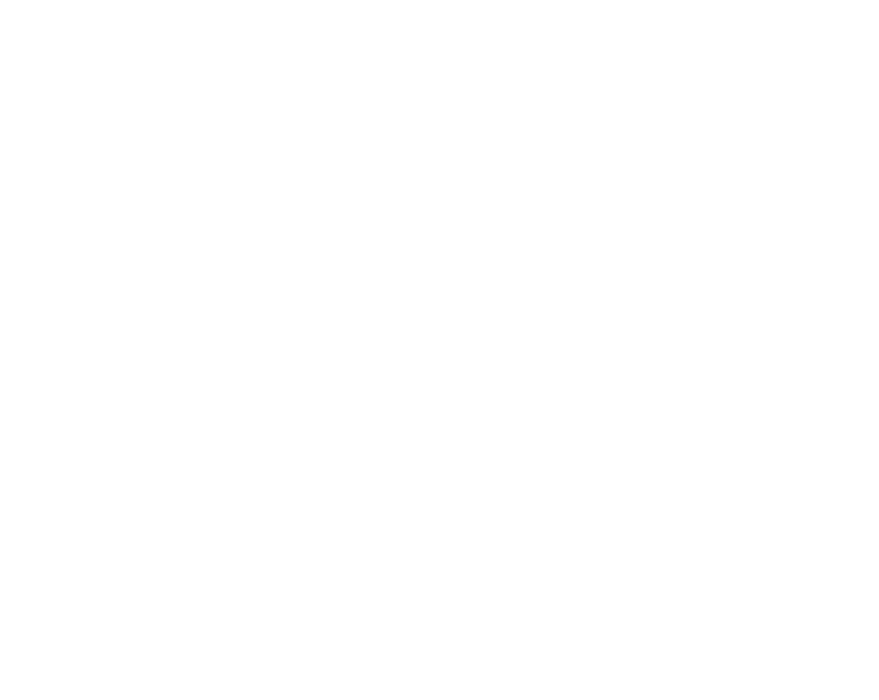
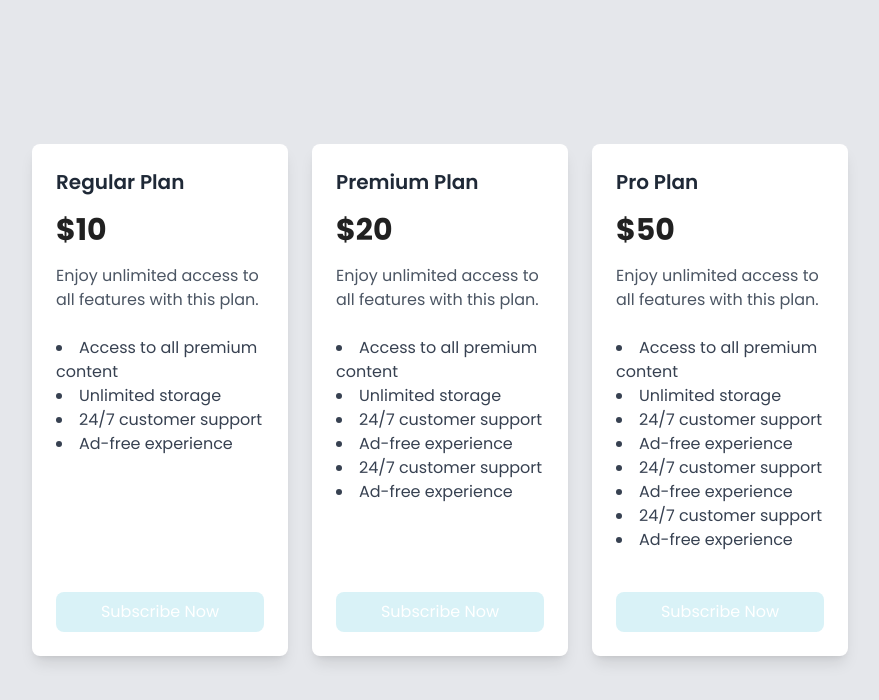
Before and after one commit to Sivellexfc/project-management-system-frontend, a React (Create React App) app: page /subscription in a window 1280 px wide. Before the commit this address had no page. Shown: the top 700 px of the page, without its empty margins (200-1079 px from the left). Built offline with nearby package versions, Linux system fonts and the light colour scheme.

Commit message:
subscription page eklendi, (backend implemente edilmedi)

```diff
--- a/src/App.js
+++ b/src/App.js
@@ -9,6 +9,7 @@
 import Announcement from "./components/Announcement";
 import ProjectDetails from "./components/ProjectDetails";
 import Help from "./components/Help";
+import SubscriptionPage from "./pages/SubscriptionPage";
 
 const App = () => {
   return (
@@ -25,6 +26,8 @@
       </Route>
       {/* Login rotası */}
       <Route path="/login" element={<Login />} />
+      <Route path="/register" element={<Login />} />
+      <Route path="/subscription" element={<SubscriptionPage />} />
     </Routes>
   );
 };
--- /dev/null
+++ b/src/components/SubscriptionCard.js
@@ -0,0 +1,40 @@
+import React from "react";
+
+const SubscriptionCard = ({ title, price, subTitle, descriptions = [] }) => {
+  return (
+    <div
+      className="h-[32rem] w-[16rem] bg-white p-6 rounded-lg shadow-lg hover:shadow-2xl
+      transition-all duration-300 max-w-sm my-auto flex flex-col flex-grow justify-between"
+    >
+
+      <div>
+        {/* Header */}
+        <div className="text-xl font-semibold text-gray-800 mb-4">{title}</div>
+
+        {/* Price */}
+        <div className="text-3xl font-bold text-black-600 mb-4">${price}</div>
+
+        {/* Description */}
+        <div className="text-gray-600 mb-6">{subTitle}</div>
+
+        {/* Features List */}
+        <div className="flex flex-col space-y-3">
+          <ul className="list-disc list-inside text-gray-700">
+            {descriptions.map((desc, index) => (
+              <li key={index}>{desc}</li>
+            ))}
+          </ul>
+        </div>
+      </div>
+
+      {/* Button */}
+      <div className="mt-6">
+        <button className="bg-secondary text-black w-full py-2 bg-blue-600 text-white rounded-lg hover:bg-blue-700 transition-all duration-300">
+          Subscribe Now
+        </button>
+      </div>
+    </div>
+  );
+};
+
+export default SubscriptionCard;
--- a/src/index.css
+++ b/src/index.css
@@ -4,6 +4,6 @@
 
 @layer base {
   body {
-    @apply font-primary text-primary;
+    @apply font-primary text-primary bg-[#e5e7eb];
   }
 }
--- /dev/null
+++ b/src/pages/SignUp.js
@@ -0,0 +1,11 @@
+import React from "react";
+
+const Login = () => {
+  return (
+    <div className="flex items-center justify-center min-h-screen bg-gray-100">
+
+    </div>
+  );
+};
+
+export default Login;
--- /dev/null
+++ b/src/pages/SubscriptionPage.js
@@ -0,0 +1,58 @@
+import React from "react";
+import SubscriptionCard from "../components/SubscriptionCard";
+
+const SubscriptionPage = () => {
+  const descriptions_1 = [
+    "Access to all premium content",
+    "Unlimited storage",
+    "24/7 customer support",
+    "Ad-free experience",
+  ];
+
+  const descriptions_2 = [
+    "Access to all premium content",
+    "Unlimited storage",
+    "24/7 customer support",
+    "Ad-free experience",
+    "24/7 customer support",
+    "Ad-free experience",
+  ];
+
+  const descriptions_3 = [
+    "Access to all premium content",
+    "Unlimited storage",
+    "24/7 customer support",
+    "Ad-free experience",
+    "24/7 customer support",
+    "Ad-free experience",
+    "24/7 customer support",
+    "Ad-free experience",
+  ];
+
+  return (
+    <div className="flex items-center min-h-screen justify-center">
+      <div className="flex justify-between space-x-6">
+        <SubscriptionCard
+          title={"Regular Plan"}
+          price={10}
+          subTitle={"Enjoy unlimited access to all features with this plan."}
+          descriptions={descriptions_1}
+        />
+        <SubscriptionCard
+          title={"Premium Plan"}
+          price={20}
+          subTitle={"Enjoy unlimited access to all features with this plan."}
+          descriptions={descriptions_2}
+        />
+        <SubscriptionCard
+          title={"Pro Plan"}
+          price={50}
+          subTitle={"Enjoy unlimited access to all features with this plan."}
+          descriptions={descriptions_3}
+        />
+      </div>
+    </div>
+  );
+};
+
+export default SubscriptionPage;
```
Also changed, not shown: src/pages/Login.js (renamed from src/pages/Login.jsx).
